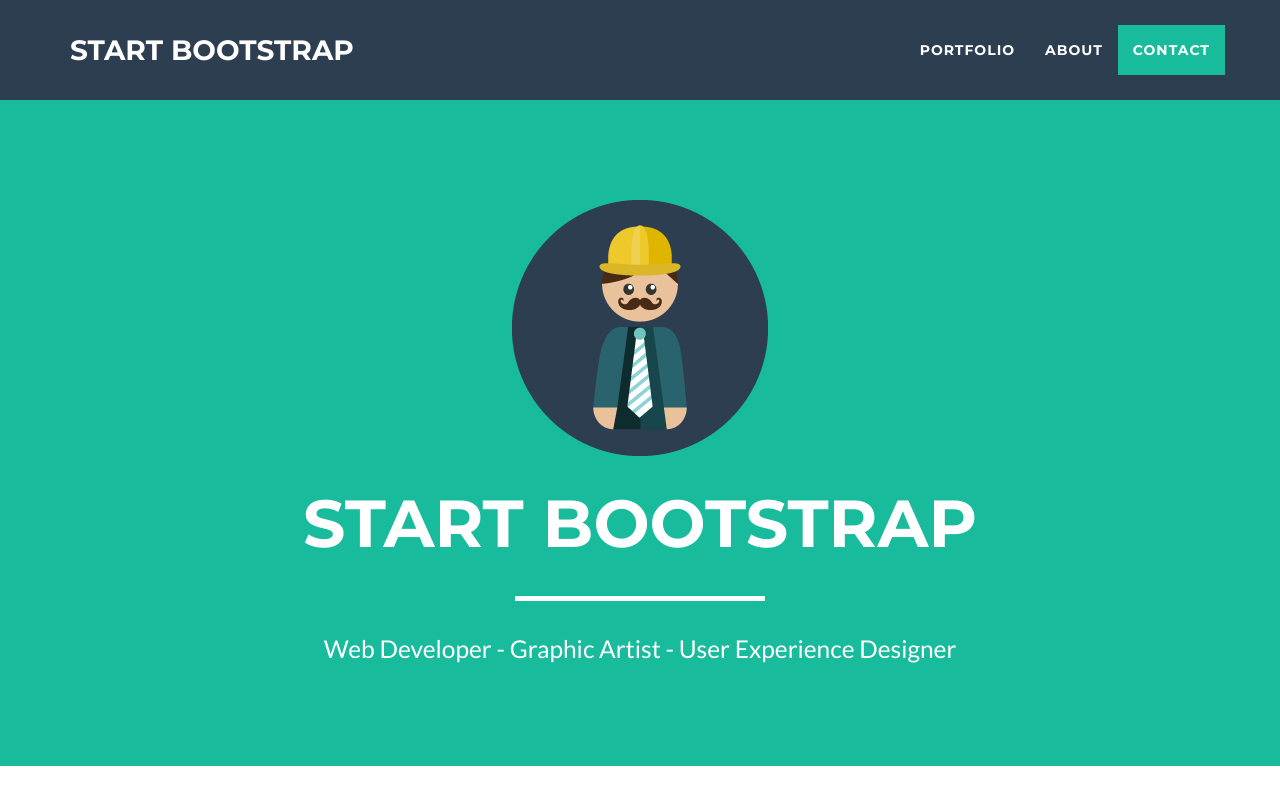
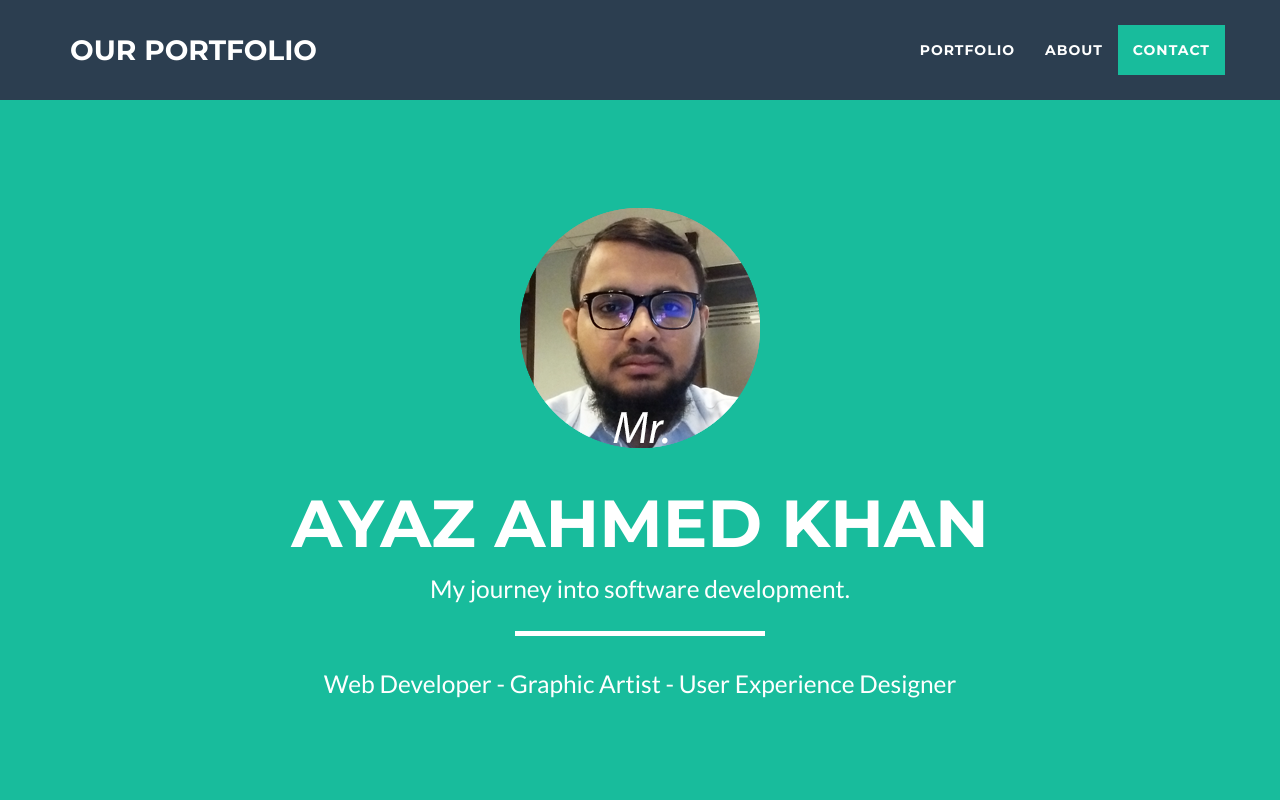
Before and after one commit to RajAyaz/RajAyaz.github.io, a website: page index.html in a window 1280 px wide. Shown: the top 800 px of the page. Drawn offline with nearby package versions, Linux system fonts and the light colour scheme.

Commit message:
add picture and favicon

```diff
--- a/index.html
+++ b/index.html
@@ -9,7 +9,7 @@
     <meta name="description" content="">
     <meta name="author" content="">
 
-    <title>Freelancer - Start Bootstrap Theme</title>
+    <title>Ayaz Ahmed Khan | Computer Programmer</title>
 
     <!-- Bootstrap Core CSS -->
     <link href="vendor/bootstrap/css/bootstrap.min.css" rel="stylesheet">
@@ -28,6 +28,9 @@
         <script src="https://oss.maxcdn.com/libs/html5shiv/3.7.0/html5shiv.js"></script>
         <script src="https://oss.maxcdn.com/libs/respond.js/1.4.2/respond.min.js"></script>
     <![endif]-->
+  <link rel="icon"
+      type="image/png"
+      href="img/portfolio/favicon.ico">
 
 </head>
 
@@ -41,7 +44,8 @@
                 <button type="button" class="navbar-toggle" data-toggle="collapse" data-target="#bs-example-navbar-collapse-1">
                     <span class="sr-only">Toggle navigation</span> Menu <i class="fa fa-bars"></i>
                 </button>
-                <a class="navbar-brand" href="#page-top">Start Bootstrap</a>
+                <a class="navbar-brand" href="#page-top">Our Portfolio</a>
+
             </div>
 
             <!-- Collect the nav links, forms, and other content for toggling -->
@@ -71,9 +75,10 @@
         <div class="container">
             <div class="row">
                 <div class="col-lg-12">
-                    <img class="img-responsive" src="img/profile.png" alt="">
+                    <img class="img-responsive" src="img/Pic.png" alt="">
                     <div class="intro-text">
-                        <span class="name">Start Bootstrap</span>
+                        <span class="name">Ayaz Ahmed Khan</span>
+                        <p class="skills" href="#page-top">My journey into software development.</p>
                         <hr class="star-light">
                         <span class="skills">Web Developer - Graphic Artist - User Experience Designer</span>
                     </div>
```
Also changed, not shown: img/Pic.png (added), img/portfolio/favicon.ico (added).
